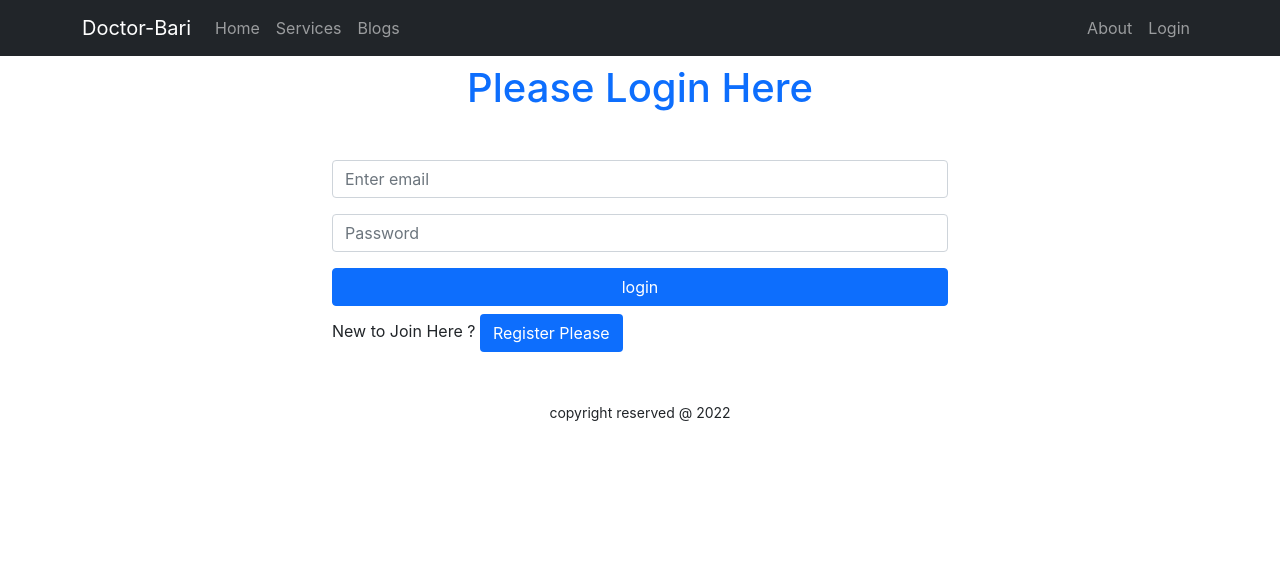
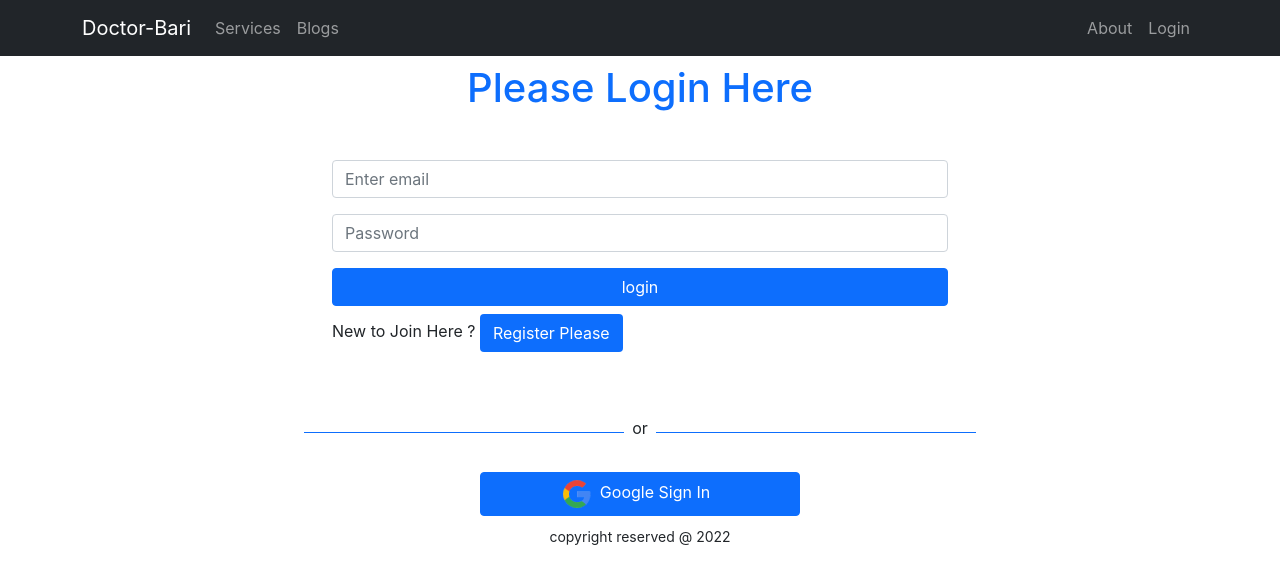
Before and after one commit to saklain71/doctor-bari, a React (Create React App) app: page /login in a window 1280 px wide. Shown: the top 584 px of the page. Built offline with nearby package versions, Linux system fonts and the light colour scheme; no server answers.

Commit message:
google authentication

```diff
--- a/src/App.js
+++ b/src/App.js
@@ -21,7 +21,7 @@ function App() {
         <Route path="/banner" element={<Banner></Banner>}></Route>
         <Route path="/services/:serviceId" element={<ServiceDetails></ServiceDetails>} ></Route>
         <Route path="/checkout" element={<CheckOut></CheckOut>}></Route>
-        <Route pathe="/blogs" element={<Blogs></Blogs>}></Route>
+        <Route path="/blogs" element={<Blogs></Blogs>}></Route>
         <Route path="/about" element={<About></About>}></Route>
         <Route path="/login" element={<Login></Login>}></Route>
         <Route path="/register" element={<Registered></Registered>}></Route>
--- a/src/Pages/Login/Login/Login.js
+++ b/src/Pages/Login/Login/Login.js
@@ -3,6 +3,7 @@ import { Button, Form } from 'react-bootstrap';
 import { useAuthState, useSignInWithEmailAndPassword } from 'react-firebase-hooks/auth';
 import { useNavigate } from 'react-router-dom';
 import auth from '../../../firebase.init';
+import SocialLogin from '../SocialLogin/SocialLogin';
 
 
 
@@ -10,7 +11,7 @@ import auth from '../../../firebase.init';
 const Login = () => {
 
     const [email, setEmail] = useState();
-    const [password, setPassword] =useState();
+    const [password, setPassword] = useState();
 
     const navigate = useNavigate();
     const [
@@ -20,21 +21,21 @@ const Login = () => {
         error,
     ] = useSignInWithEmailAndPassword(auth);
 
-      useEffect(()=>{
-          if(user){
+    useEffect(() => {
+        if (user) {
             navigate('/home');
         }
-      },[user])
+    }, [user])
 
-    const handlerEmail = e =>{
+    const handlerEmail = e => {
         setEmail(e.target.value);
     }
-    const handlerPassword = e =>{
+    const handlerPassword = e => {
         setPassword(e.target.value);
     }
 
 
-    const loginSubmit = event =>{
+    const loginSubmit = event => {
 
         event.preventDefault();
         signInWithEmailAndPassword(email, password)
@@ -65,6 +66,7 @@ const Login = () => {
                 </Form>
                 <p className='mt-2'>New to Join Here ? <button onClick={handlerRegister} className='btn bg-primary text-white'>Register Please</button></p>
             </div>
+            <SocialLogin></SocialLogin>
         </div>
     );
 };
--- a/src/Pages/Login/Registered/Registered.js
+++ b/src/Pages/Login/Registered/Registered.js
@@ -3,6 +3,7 @@ import { Button, Form } from 'react-bootstrap';
 import { useNavigate } from 'react-router-dom';
 import { useCreateUserWithEmailAndPassword } from 'react-firebase-hooks/auth';
 import  auth  from '../../../firebase.init';
+import SocialLogin from '../SocialLogin/SocialLogin';
 
 
 const Registered = () => {
@@ -13,11 +14,6 @@ const Registered = () => {
     const [conPassword, setConPassword] = useState('');
 
 
-    useEffect(()=>{
-        if(user){
-            navigate('/home');
-        }
-    },[user]);
 
     const [
         createUserWithEmailAndPassword,
@@ -28,6 +24,12 @@ const Registered = () => {
 
     const navigate = useNavigate();
 
+    useEffect(()=>{
+        if(user){
+            navigate('/home');
+        }
+    },[]);
+
     const handlerName = event =>{
         setDisplayName(event.target.value);
     }
@@ -37,9 +39,9 @@ const Registered = () => {
     const handlerPassword = event =>{
         setPassword(event.target.value);
     }
-    // const handlerConPassword = event =>{
-    //     setConPassword(event.target.value);
-    // }
+    const handlerConPassword = event =>{
+       setConPassword(event.target.value);
+    }
 
 
     if(error){
@@ -49,7 +51,6 @@ const Registered = () => {
       const handleSubmit = (event) =>{
         event.preventDefault();
         createUserWithEmailAndPassword(email,password);
-        alert('Updated profile');
         console.log(email, password);
     }
 
@@ -79,10 +80,11 @@ const Registered = () => {
                         <Form.Control  onBlur={handlerPassword} type="password" placeholder="Password"  />
                     </Form.Group>
 
-                    {/* <Form.Group className="mb-3" controlId="formBasicPassword">
+
+                    <Form.Group className="mb-3" controlId="formBasicPassword">
 
                         <Form.Control onBlur={handlerConPassword} type="password" placeholder="Confirm Password" required />
-                    </Form.Group> */}
+                    </Form.Group>
 
 
                     <Button  className='w-100' variant="primary" type="submit">
@@ -92,6 +94,7 @@ const Registered = () => {
 
                 <p className='mt-2'>Already Have an Account ? <button onClick={handlerLogin} className='btn bg-primary text-white'>Login Please</button></p>
             </div>
+            <SocialLogin></SocialLogin>
 
         </div>
     );
--- a/src/Pages/Login/SocialLogin/SocialLogin.js
+++ b/src/Pages/Login/SocialLogin/SocialLogin.js
@@ -1,11 +1,44 @@
 import React from 'react';
+import google from '../../../images/google.png'
+import auth from '../../../firebase.init';
+import {  useSignInWithGoogle } from 'react-firebase-hooks/auth';
+import {  useNavigate } from 'react-router-dom';
 
 const SocialLogin = () => {
+    const [signInWithGoogle, user, loading, error] = useSignInWithGoogle(auth);
+
+    const navigate = useNavigate();
+
+    let errorElement = "";
+    if (error ) {
+       errorElement = <div>
+           <p className='text-danger'>Error : {error?.message}</p>
+       </div>
+      }
+    if (user) {
+       navigate('/home');
+      }
+
+
     return (
         <div>
-
+            <div className='d-flex align-items-center justify-content-center'>
+                <div style={{ height: "1px" }} className='bg bg-primary w-25'></div>
+                <p className='mt-2 p-2'>or</p>
+                <div style={{ height: "1px" }} className='bg-primary w-25'></div>
+            </div>
+            {
+                errorElement
+            }
+            <div>
+                <button onClick={()=>signInWithGoogle()} className='btn btn-primary w-25 d-block mx-auto my-2'>
+                    <img style={{width:"30px"}} src={google} alt="" />
+                    <span  className='px-2'>Google Sign In</span>
+                </button>
+            </div>
         </div>
     );
 };
 
+
 export default SocialLogin;
--- a/src/Pages/Services/Services.js
+++ b/src/Pages/Services/Services.js
@@ -13,7 +13,7 @@ const Services = () => {
             .then(data => setService(data))
     }, [])
     return (
-        <div>
+        <div id='services'>
             <h3 className='text-center mt-2 mb-2'>Our Services</h3>
             <div className='services-container'>
                 {
--- a/src/Pages/Shared/Header/Header.js
+++ b/src/Pages/Shared/Header/Header.js
@@ -1,8 +1,19 @@
 import React from 'react';
 import { Container, Nav, Navbar } from 'react-bootstrap';
-import { Link } from 'react-router-dom';
+import { useAuthState } from 'react-firebase-hooks/auth';
+import { Link , useNavigate } from 'react-router-dom';
+import auth from '../../../firebase.init';
+import {  signOut } from 'firebase/auth';
 
 const Header = () => {
+    const [ user ] = useAuthState(auth);
+    const navigate = useNavigate();
+
+    const handlerSignOut = () =>{
+        signOut(auth);
+        navigate('/login')
+    }
+
     return (
 
         <div>
@@ -12,13 +23,18 @@ const Header = () => {
                     <Navbar.Toggle aria-controls="responsive-navbar-nav" />
                     <Navbar.Collapse id="responsive-navbar-nav">
                         <Nav className="me-auto">
-                            <Nav.Link href="#home">Home</Nav.Link>
+
                             <Nav.Link href="home#services">Services</Nav.Link>
                             <Nav.Link as={Link} to="/blogs">Blogs</Nav.Link>
                         </Nav>
                         <Nav>
+
                             <Nav.Link as={Link} to="/about">About</Nav.Link>
-                            <Nav.Link as={Link} to="/login">Login</Nav.Link>
+
+                            {
+                                user ? <button onClick={handlerSignOut} className='btn text-white'>Sign Out</button> :
+                                <Nav.Link as={Link} to="/login">Login</Nav.Link>
+                            }
                         </Nav>
                     </Navbar.Collapse>
                 </Container>
```
Also changed, not shown: src/images/google.png (added). Lines whose indentation alone changed are shown as unchanged.
